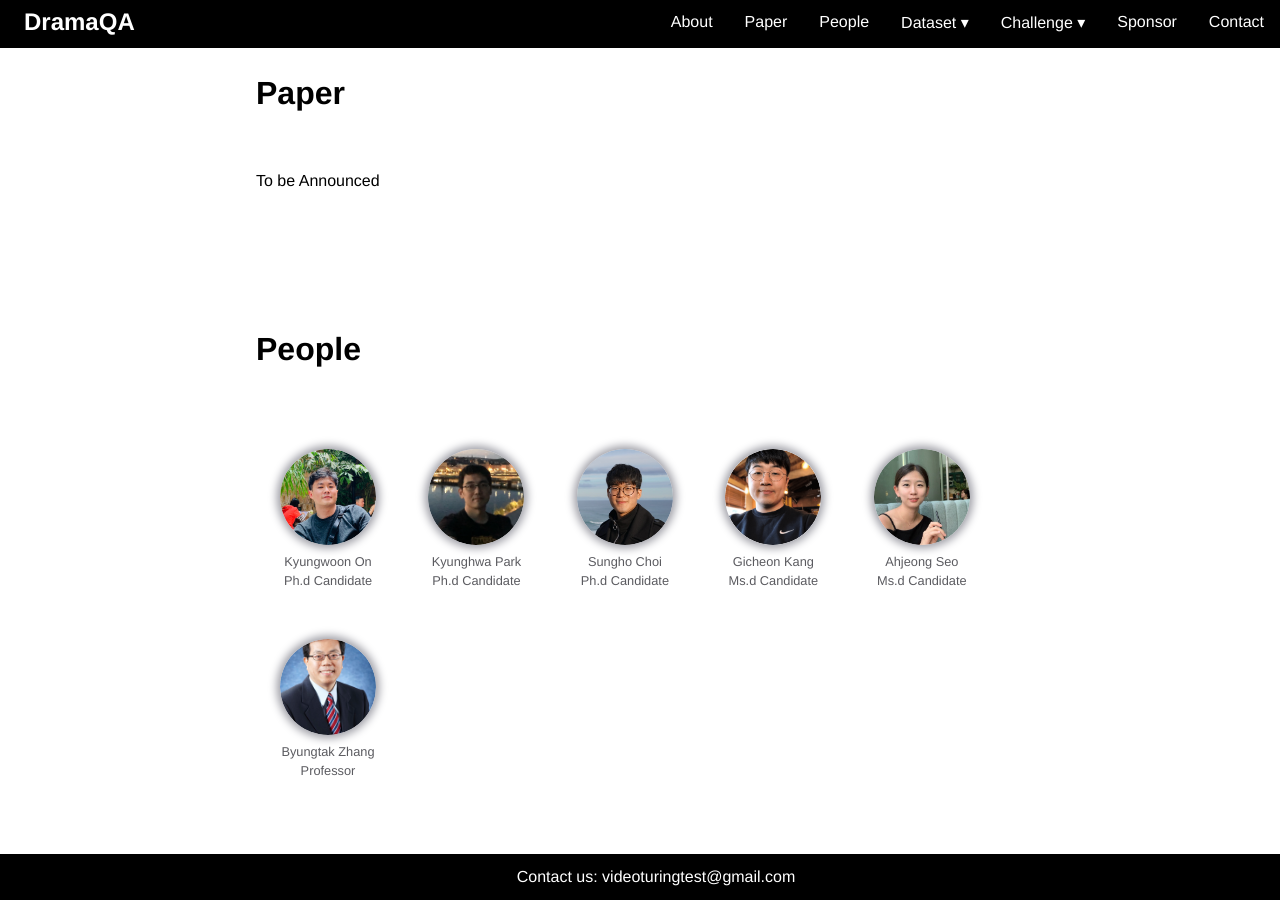
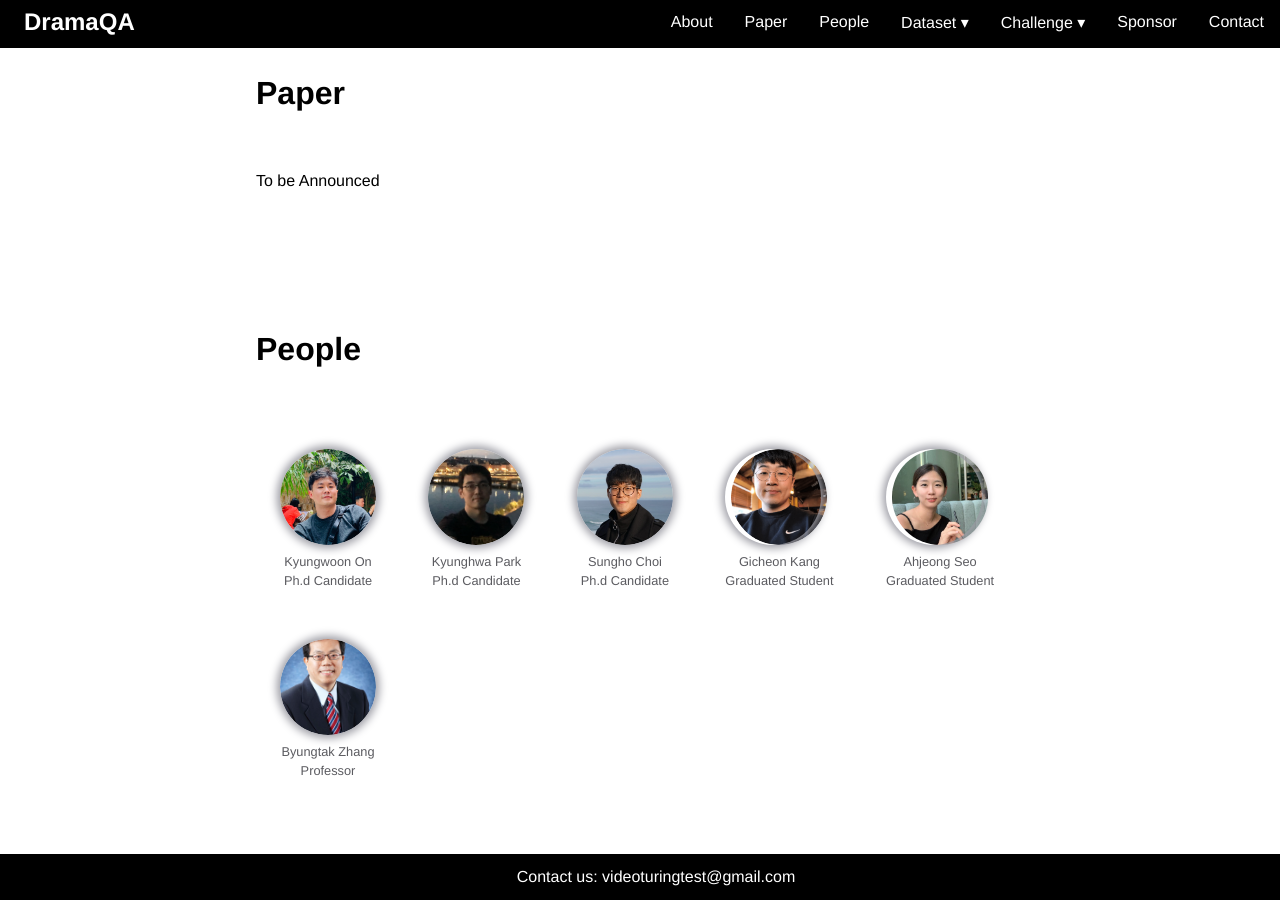
Before and after one commit to friendsqa/friendsqa.github.io, a Jekyll site: the page built from index.md, in a window 1280 px wide and 900 px high, scrolled down 1330 px. Built offline with Jekyll 4.4.1, drawn with Linux system fonts in a browser that asks for light colours.

Commit message:
change people

```diff
--- a/_data/people.yml
+++ b/_data/people.yml
@@ -11,11 +11,11 @@
   src: /assets/images/people/people_shchoi.jpg
 
 - name: Gicheon Kang
-  affiliation: Ms.d Candidate
+  affiliation: Graduated Student
   src: /assets/images/people/people_gckang.jpg
 
 - name: Ahjeong Seo
-  affiliation: Ms.d Candidate
+  affiliation: Graduated Student
   src: /assets/images/people/people_ajseo.jpg
 
 - name: Byungtak Zhang
```
